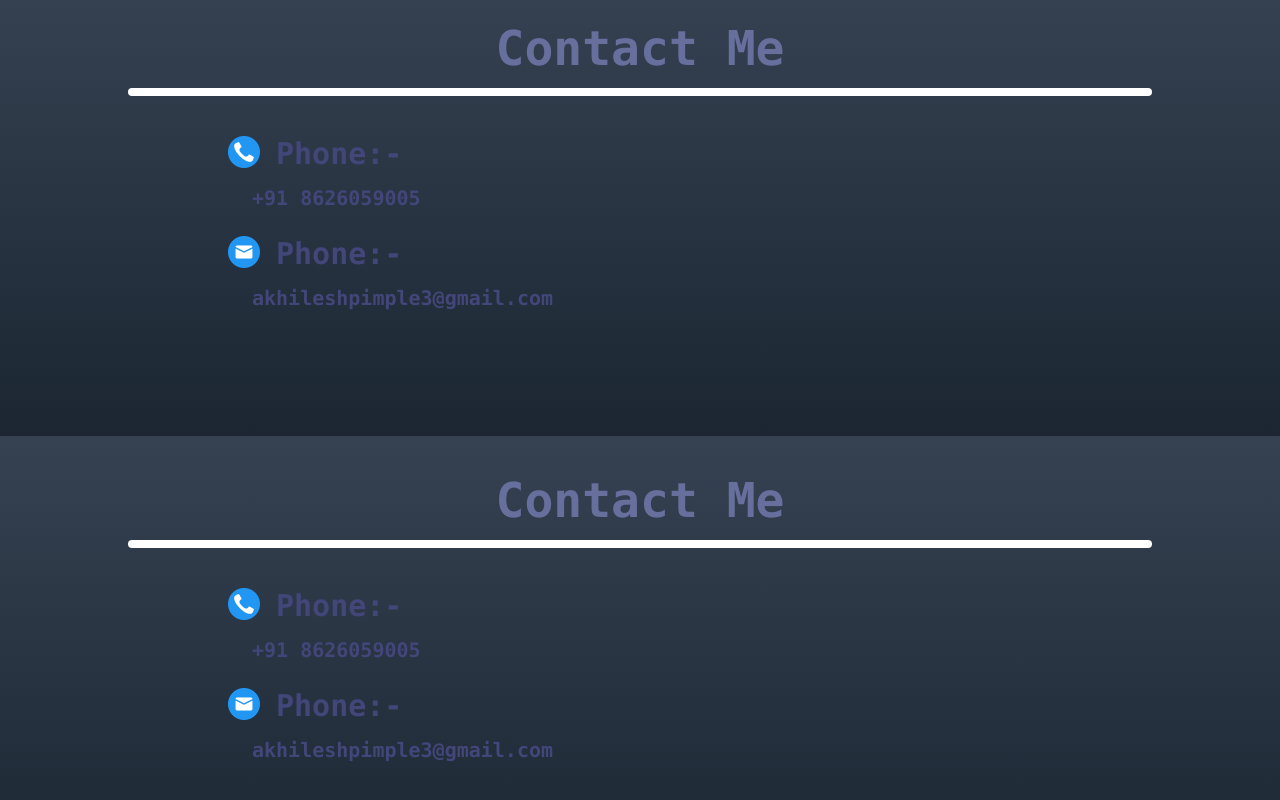
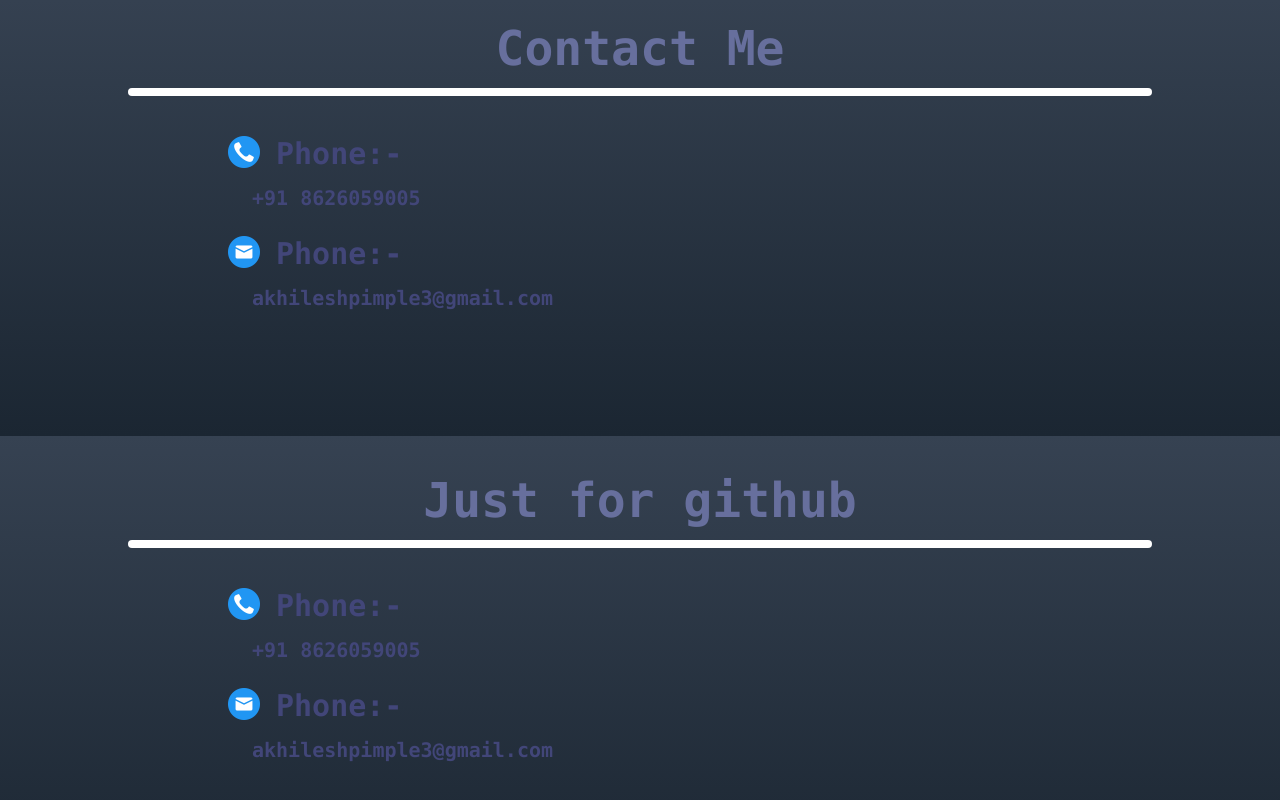
Before and after one commit to Akhilesh1326/Personal-Portfolio, a React (Vite) app in the folder frontend/: page / in a window 1280 px wide. Shown: the part 3140-3940 px from the top of the page. Built offline with nearby package versions, Linux system fonts and the light colour scheme.

Commit message:
minor text change

```diff
--- a/frontend/src/components/Home.jsx
+++ b/frontend/src/components/Home.jsx
@@ -324,7 +324,7 @@ const Home = () => {
         </div>
         <div className="flex flex-col items-center group bg-gradient-to-b pt-10 w-full from-[#364252] via-#1B2632 to-[#1B2632]">
           <p className="text-2xl sm:text-3xl md:text-4xl lg:text-5xl mb-4 text-[#676f9d] font-semibold font-mono  transition ease-in-out duration-300 group-hover:-translate-y-3 group-hover:text-[#c2c8e9]">
-            Contact Me
+            Just for github
           </p>
           <div className="h-1 w-[80%] lg:h-2 mb-5 bg-white rounded-full font-mono transition ease-in-out duration-300 group-hover:-translate-y-2"></div>
           <div className="w-[70%] mb-20 transition duration-500 delay-150 shadow-inherit  group-hover:shadow-[10px_10px_5px_10px]  group-hover:-translate-y-2  py-5 px-5">
```
